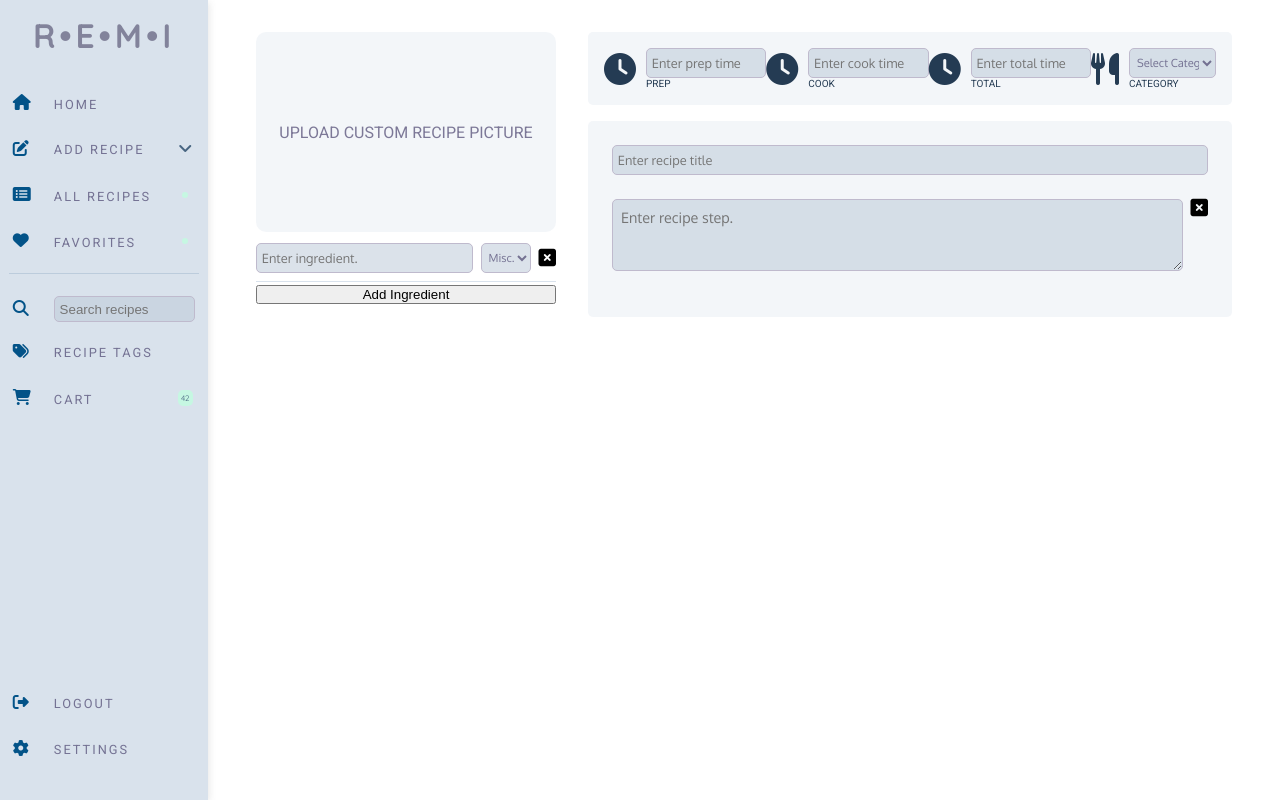
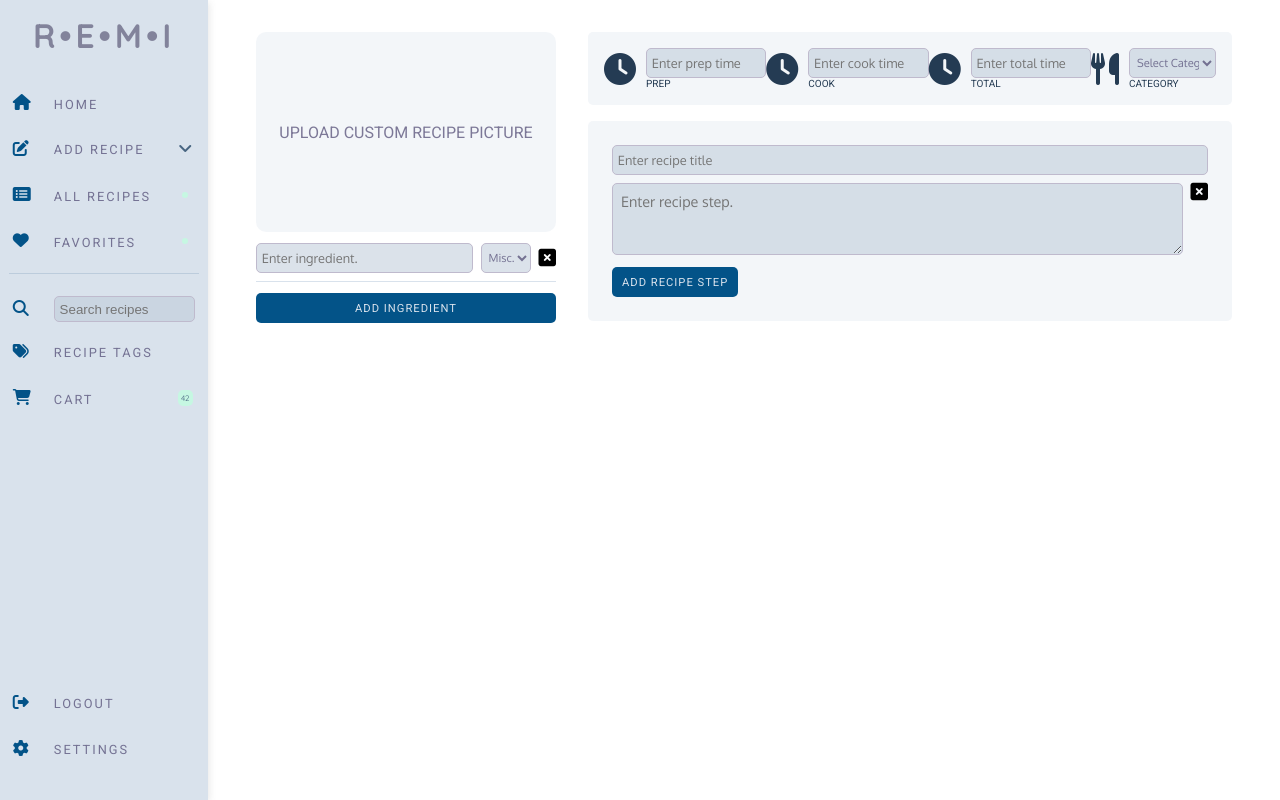
Before and after one commit to odics/remi, a Flask app: page /create_recipe in a window 1280 px wide. Run offline with Flask 2, Linux system fonts and the light colour scheme; a user stored in the database is signed in; data comes from the database, SQL or seed files in the repository; both versions use the stored data as it was after the commit; some libraries are stand-ins or nearby versions.

Commit message:
Recipe creator - making progress

```diff
--- a/website/static/test.css
+++ b/website/static/test.css
@@ -149,8 +149,6 @@ main {
     border-radius: 5px;
     padding: 1.5rem;
     display: grid;
-    grid-template-columns: 1fr auto;
-    grid-auto-flow: row;
     gap: .5rem;
     align-items: start;
 }
@@ -222,6 +220,12 @@ main {
     justify-content: end;
     margin-bottom: 1rem;
     position: relative;
+}
+
+.cr-step {
+    display: grid;
+    grid-template-columns: 1fr auto;
+    gap: .5rem;
 }
 
 .recipe-menu-wrapper-preview {
@@ -1004,6 +1008,42 @@ margin-bottom: .5rem;
     align-self: start;
 }
 
+.cr-button-primary {
+    background-color: var(--primary-button);
+    border: none;
+    border-radius: 5px;
+    height: 30px;
+    display: block;
+    width: 100%;
+    padding: 3px;
+    padding-left: 10px;
+    padding-right: 10px;
+    text-transform: uppercase;
+    font-family: 'Roboto', sans-serif;
+    letter-spacing: 1px;
+    font-size: .7rem;
+    color: #D9E2EC;
+    align-self: start;
+    margin-top: .5rem;
+}
+
+.cr-button-instruction {
+    background-color: var(--primary-button);
+    border: none;
+    border-radius: 5px;
+    height: 30px;
+    display: block;
+    padding: 3px;
+    padding-left: 10px;
+    padding-right: 10px;
+    text-transform: uppercase;
+    font-family: 'Roboto', sans-serif;
+    letter-spacing: 1px;
+    font-size: .7rem;
+    color: #D9E2EC;
+    align-self: start;
+}
+
 .button-primary.sort {
     background-color: var(--primary-button);
     border: none;
--- a/website/templates/base.html
+++ b/website/templates/base.html
@@ -439,6 +439,63 @@
         delete_button.appendChild(new_delete_button);
         ingredients.appendChild(new_ingredient);
       }
+
+    function add_ingredient_test() {
+      var ingredient_container = document.getElementById("ingredient_list");
+      var new_ingredient = document.createElement("div");
+      new_ingredient.setAttribute("class", "cr-ingredient-wrapper");
+
+      var new_ingredient_textbox = document.createElement("input");
+      new_ingredient_textbox.setAttribute("class", "text-input");
+      new_ingredient_textbox.setAttribute("name", "ingredient_list");
+      new_ingredient_textbox.setAttribute("placeholder", "Enter ingredient.");
+
+      var new_ingredient_select = document.creatElement("select");
+      new_ingredient_select.setAttribute("class", "cr-ing-preview");
+      new_ingredient_select.setAttribute("name", "ing_type")
+
+      var ing_type = document.createElement("option");
+        ing_type.value = "misc";
+        ing_type.text = "Misc.";
+        new_ingredient_select.appendChild(ing_type);
+
+        var ing_type = document.createElement("option");
+        ing_type.value = "produce";
+        ing_type.text = "Produce";
+        new_ingredient_select.appendChild(ing_type);
+
+        var ing_type = document.createElement("option");
+        ing_type.value = "meat";
+        ing_type.text = "Meat";
+        new_ingredient_select.appendChild(ing_type);
+
+        var ing_type = document.createElement("option");
+        ing_type.value = "coffee_tea";
+        ing_type.text = "Coffee and Tea";
+        new_ingredient_select.appendChild(ing_type);
+
+        var ing_type = document.createElement("option");
+        ing_type.value = "pasta";
+        ing_type.text = "Pasta";
+        new_ingredient_select.appendChild(ing_type);
+
+        var ing_type = document.createElement("option");
+        ing_type.value = "frozen";
+        ing_type.text = "Frozen Food";
+        new_ingredient_select.appendChild(ing_type);
+
+        var ing_type = document.createElement("option");
+        ing_type.value = "dairy_bread";
+        ing_type.text = "Dairy";
+        new_ingredient_select.appendChild(ing_type);
+
+      // var new_ingredient_delete
+
+
+      new_ingredient.appendChild(new_ingredient_textbox);
+      new_ingredient.appendChild(new_ingredient_select);
+      ingredient_container.appendChild(new_ingredient);
+    }
     </script>
 
     <script>
--- a/website/templates/create_recipe.html
+++ b/website/templates/create_recipe.html
@@ -6,20 +6,16 @@
         <div class="custom-recipe-pic">
             Upload Custom Recipe Picture
         </div>
-
+        <div id = "ingredient_list">
         <div class="cr-ingredient-wrapper">
           <div class="cr-ingredient">
             <input type="text" class="text-input"
-                id="ingredient" name="ingredient_list"
-                placeholder="Enter ingredient." /><input
-              type="hidden"
-              name="category"
-              value=""
-            />
+            id="ingredients" name="ingredient_list"
+                placeholder="Enter ingredient." />
           </div>
           <div class="cr-ingredient-check">
             <select class="cr-ing-preview" data-style="btn-info"
-            aria-label=".form-select-sm example" id=""
+            aria-label=".form-select-sm example" id="ing_type"
             name="ing_type">
             <option value="misc">Misc.</option>
             <option value="produce">Produce</option>
@@ -28,12 +24,12 @@
             <option value="pasta">Pasta</option>
             <option value="frozen">Frozen Food</option>
             <option value="dairy_bread">Dairy</option>
-        </select>
+            </select>
           </div>
-          <div class="cr-delete"><i class="fa-solid fa-square-xmark fa-lg"></i></div>
+          <div class="cr-delete"><i class="fa-solid fa-square-xmark fa-lg" onclick="remove_added_ingredient()"></i></div>
         </div>
-
-        <button class="cr-button-primary">Add Ingredient</button>
+      </div>
+        <button class="cr-button-primary" type="button" onclick="add_ingredient_test()">Add Ingredient</button>
 
 
       </div>
@@ -43,17 +39,17 @@
 
               <div class="recipe-icons">
                 <i class="fa-solid fa-clock fa-2x"></i>
-                <input type="text" placeholder="Enter prep time" class="text-input">
+                <input type="text" placeholder="Enter prep time" class="text-input" name="prep_time">
                 <span class="stat-title">Prep</span>
               </div>
               <div class="recipe-icons">
                 <i class="fa-solid fa-clock fa-2x"></i>
-                <input type="text" placeholder="Enter cook time" class="text-input">
+                <input type="text" placeholder="Enter cook time" class="text-input" name="cook_time">
                 <span class="stat-title">Cook</span>
               </div>
               <div class="recipe-icons">
                 <i class="fa-solid fa-clock fa-2x"></i>
-                <input type="text" placeholder="Enter total time" class="text-input">
+                <input type="text" placeholder="Enter total time" class="text-input" name="total_time">
                 <span class="stat-title">Total</span>
               </div>
               <div class="recipe-icons">
@@ -72,11 +68,12 @@
 
         </div>
         <div class="cr-grid-wrapper">
-          <div class="cr-menu-wrapper">
-            <div class="recipe-title"><input type="text" placeholder="Enter recipe title" class="text-input"></div>
+          <div class="recipe-title"><input type="text" placeholder="Enter recipe title" class="text-input" name="recipe_title"></div>
+          <div class="cr-step">
+            <div><textarea class="text-area" id="instructions" name="instructions" rows="3" placeholder="Enter recipe step."></textarea></div>
+            <div><i class="fa-solid fa-square-xmark fa-lg"></i></div>
           </div>
-          <div class="step"> <textarea class="text-area" id="instructions" name="instructions" rows="3" placeholder="Enter recipe step."></textarea></div>
-          <div class="cr-delete"><i class="fa-solid fa-square-xmark fa-lg"></i></div>
+          <div style="display: flex; align-items: end;"><button class="cr-button-instruction">Add Recipe Step</button></div>
         </div>
 
       </div>
```
Also changed, not shown: instance/database.db.
